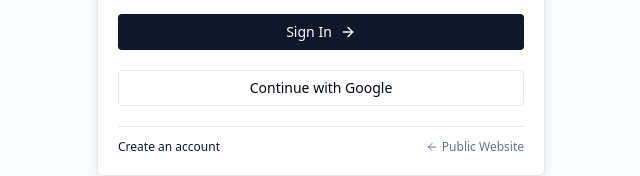
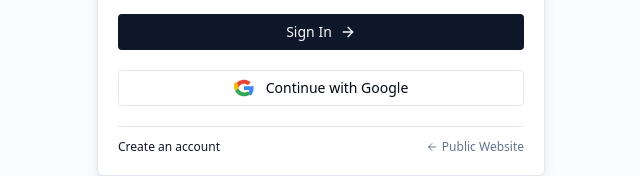
Before and after one commit to shivkantkushwaha/flurit-frontend, a Next.js app: page /login in a window 1280 px wide. Shown: the part 458-634 px from the top of the page, without its empty margins (319-959 px from the left). Built offline with nearby package versions, Linux system fonts and the light colour scheme; no server answers.

Commit message:
feat(auth): add animated Google sign-in experience

```diff
--- a/components/auth/GoogleSignInButton.tsx
+++ b/components/auth/GoogleSignInButton.tsx
@@ -1,23 +1,63 @@
+
 "use client";
 
 import { useState } from "react";
+import { AnimatePresence, motion } from "framer-motion";
 import { Button } from "@/components/ui/button";
 import { getSupabaseClient } from "@/lib/auth/supabase";
+
+function GoogleLogo({ className = "h-5 w-5" }: { className?: string }) {
+  return (
+    <svg
+      viewBox="0 0 48 48"
+      className={className}
+      aria-hidden="true"
+    >
+      <path
+        fill="#EA4335"
+        d="M24 9.5c3.54 0 6.71 1.22 9.21 3.6l6.85-6.85C35.9 2.38 30.47 0 24 0 14.62 0 6.51 5.38 2.56 13.22l7.98 6.19C12.43 13.72 17.74 9.5 24 9.5Z"
+        transform="translate(0 4)"
+      />
+      <path
+        fill="#4285F4"
+        d="M46.98 24.55c0-1.57-.15-3.09-.38-4.55H24v9.02h12.94c-.58 2.96-2.26 5.48-4.76 7.18l7.73 6C44.42 38.06 46.98 31.89 46.98 24.55Z"
+      />
+      <path
+        fill="#FBBC05"
+        d="M10.53 28.59a14.4 14.4 0 0 1 0-9.18l-7.98-6.19a23.94 23.94 0 0 0 0 21.56l7.98-6.19Z"
+        transform="translate(0 -4)"
+      />
+      <path
+        fill="#34A853"
+        d="M24 48c6.48 0 11.93-2.13 15.91-5.8l-7.73-6c-2.15 1.45-4.92 2.3-8.18 2.3-6.26 0-11.57-4.22-13.46-9.91l-7.98 6.19C6.51 42.62 14.62 48 24 48Z"
+        transform="translate(0 -4)"
+      />
+    </svg>
+  );
+}
 
 export function GoogleSignInButton() {
   const [pending, setPending] = useState(false);
   const [error, setError] = useState(false);
 
   async function signIn() {
+    if (pending) return;
+
     setPending(true);
     setError(false);
+
     try {
       const client = getSupabaseClient();
+
       if (!client) throw new Error("Supabase is unavailable");
+
       const result = await client.auth.signInWithOAuth({
         provider: "google",
-        options: { redirectTo: new URL("/login", window.location.origin).href },
+        options: {
+          redirectTo: new URL("/login", window.location.origin).href,
+        },
       });
+
       if (result.error) throw result.error;
     } catch {
       setError(true);
@@ -26,11 +66,119 @@ export function GoogleSignInButton() {
   }
 
   return (
-    <div className="space-y-2">
-      <Button type="button" variant="outline" className="w-full justify-center" onClick={signIn} disabled={pending}>
-        {pending ? "Opening Google…" : "Continue with Google"}
-      </Button>
-      {error && <p role="alert" className="text-sm text-destructive">Google sign-in is unavailable. Try again or use your email.</p>}
-    </div>
+    <>
+      <div className="space-y-2">
+        <Button
+          type="button"
+          variant="outline"
+          className="relative w-full justify-center gap-3"
+          onClick={signIn}
+          disabled={pending}
+        >
+          <GoogleLogo />
+          {pending ? "Opening Google…" : "Continue with Google"}
+        </Button>
+
+        {error && (
+          <p role="alert" className="text-sm text-destructive">
+            Google sign-in is unavailable. Try again or use your email.
+          </p>
+        )}
+      </div>
+
+      <AnimatePresence>
+        {pending && (
+          <motion.div
+            className="fixed inset-0 z-[9999] flex items-center justify-center bg-background/75 p-5 backdrop-blur-xl"
+            initial={{ opacity: 0 }}
+            animate={{ opacity: 1 }}
+            exit={{ opacity: 0 }}
+            transition={{ duration: 0.35 }}
+            aria-live="polite"
+            role="status"
+          >
+            {/* Ambient background glow */}
+            <motion.div
+              className="pointer-events-none absolute left-1/2 top-1/2 h-[450px] w-[450px] -translate-x-1/2 -translate-y-1/2 rounded-full"
+              style={{
+                background:
+                  "radial-gradient(circle, rgba(99,102,241,0.13), rgba(139,92,246,0.06) 45%, transparent 70%)",
+                filter: "blur(35px)",
+              }}
+              animate={{
+                scale: [0.9, 1.12, 0.9],
+                opacity: [0.5, 0.9, 0.5],
+              }}
+              transition={{
+                duration: 4,
+                repeat: Infinity,
+                ease: "easeInOut",
+              }}
+            />
+
+            {/* Authentication card */}
+            <motion.div
+              className="relative w-full max-w-[360px] overflow-hidden rounded-2xl border border-border/70 bg-card/95 p-8 text-center shadow-2xl backdrop-blur-2xl"
+              initial={{ opacity: 0, y: 22, scale: 0.94, filter: "blur(8px)" }}
+              animate={{ opacity: 1, y: 0, scale: 1, filter: "blur(0px)" }}
+              exit={{ opacity: 0, y: 12, scale: 0.97 }}
+              transition={{
+                duration: 0.55,
+                ease: [0.22, 1, 0.36, 1],
+              }}
+            >
+              <div className="relative mx-auto mb-6 flex h-16 w-16 items-center justify-center rounded-2xl border border-border bg-background shadow-sm">
+                <GoogleLogo className="h-8 w-8" />
+
+                <motion.div
+                  className="absolute -inset-2 rounded-[22px] border border-indigo-400/40"
+                  animate={{
+                    scale: [1, 1.2, 1.2],
+                    opacity: [0.7, 0, 0],
+                  }}
+                  transition={{
+                    duration: 2,
+                    repeat: Infinity,
+                    ease: "easeOut",
+                  }}
+                />
+              </div>
+
+              <motion.div
+                initial={{ opacity: 0, y: 8 }}
+                animate={{ opacity: 1, y: 0 }}
+                transition={{ delay: 0.15, duration: 0.4 }}
+              >
+                <h2 className="text-lg font-semibold tracking-tight">
+                  Connecting to Google
+                </h2>
+
+                <p className="mt-2 text-sm leading-relaxed text-muted-foreground">
+                  Securely preparing your authentication. You'll be redirected
+                  shortly.
+                </p>
+              </motion.div>
+
+              {/* Animated progress indicator */}
+              <div className="mx-auto mt-7 h-1 w-full overflow-hidden rounded-full bg-muted">
+                <motion.div
+                  className="h-full w-1/3 rounded-full bg-gradient-to-r from-blue-500 via-indigo-500 to-violet-500"
+                  animate={{ x: ["-110%", "310%"] }}
+                  transition={{
+                    duration: 1.5,
+                    repeat: Infinity,
+                    ease: "easeInOut",
+                  }}
+                />
+              </div>
+
+              <p className="mt-5 text-[11px] font-medium tracking-[0.16em] text-muted-foreground/70">
+                SECURE AUTHENTICATION
+              </p>
+            </motion.div>
+          </motion.div>
+        )}
+      </AnimatePresence>
+    </>
   );
 }
```
